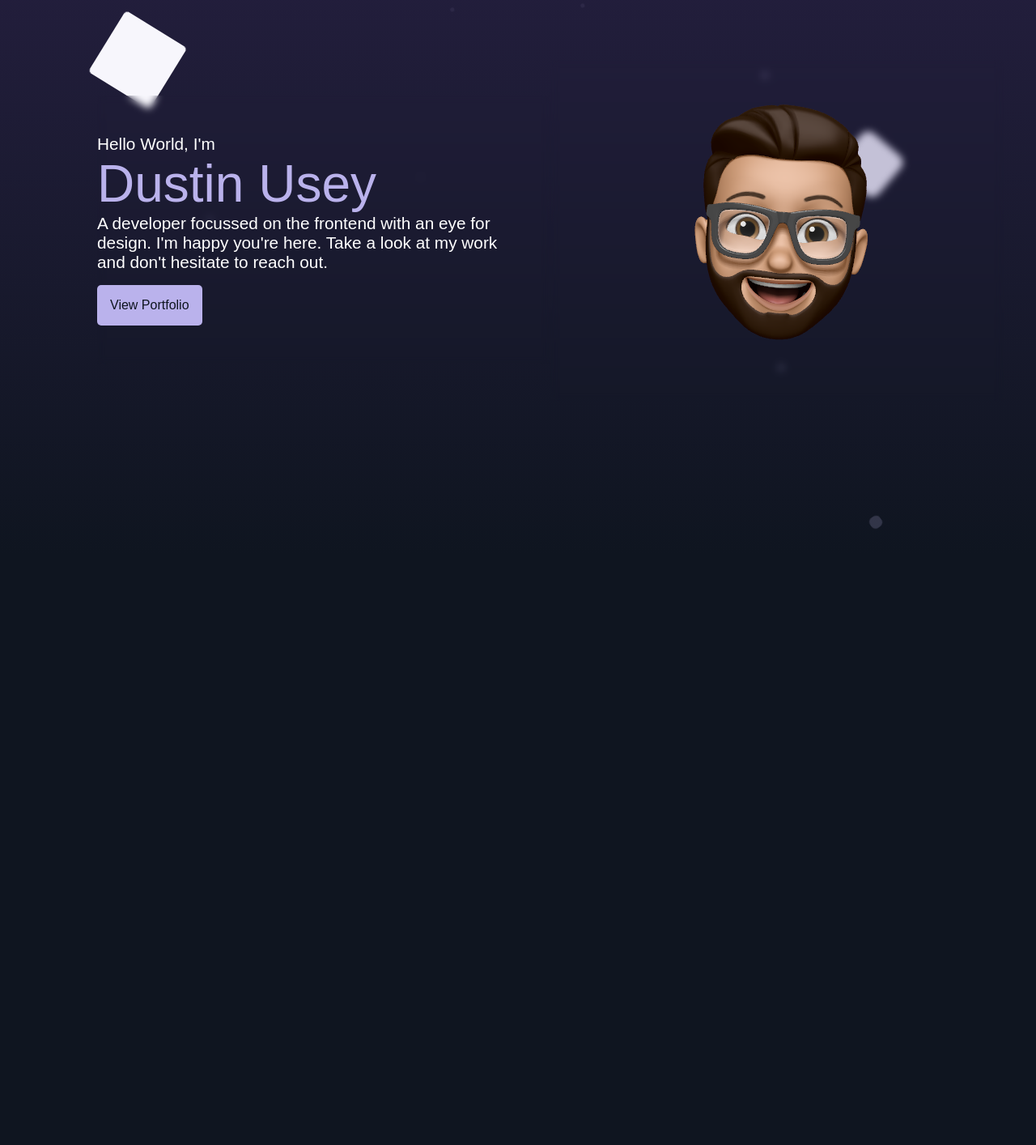
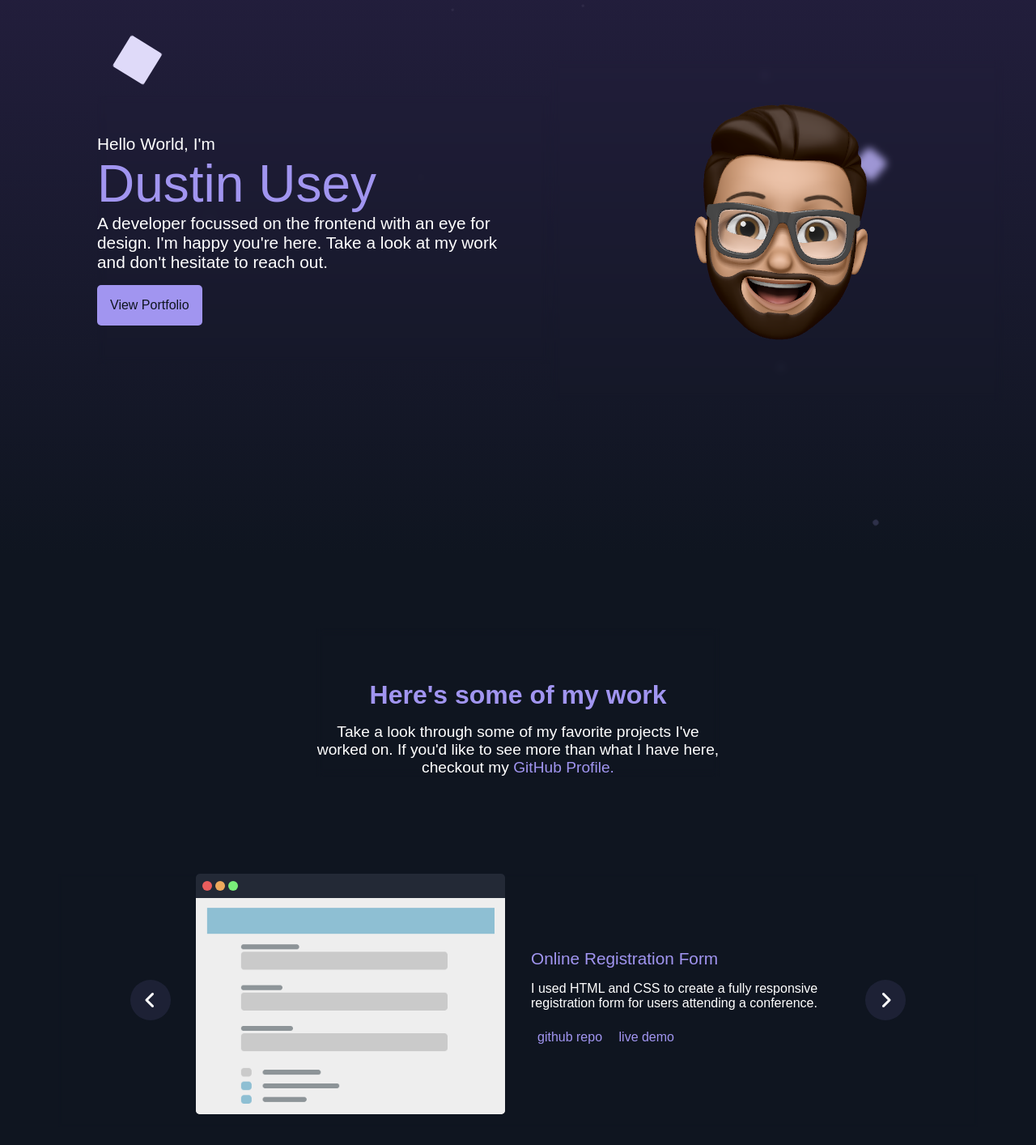
Before and after one commit to dustinusey/dustinusey, a website: page index.html in a window 1280 px wide. Shown: the part 116-1530 px from the top of the page at 81% size. Before the commit the page ends 800 px from the top, so only its background shows below. Drawn offline with nearby package versions, Linux system fonts and the light colour scheme; files that its build step writes are made by us from their sources; a web font is replaced by a local one.

Commit message:
porfolio UI

```diff
--- a/frontend/src/scripts/app.js
+++ b/frontend/src/scripts/app.js
@@ -9,34 +9,122 @@ hamMenu.addEventListener('click', handleHamAnimations);
 offScreenNav.addEventListener('click', handleHamAnimations);
 
 
-const particalBoard = document.querySelector('.partical-board');
+const particleBoard = document.querySelector('.particle-board');
 const config = {
-  particalCount: 200,
+  particleCount: 200,
 }
-for (let i = 0; i < config.particalCount; i++) {
-  createPartical();
-  positionPartical();
+for (let i = 0; i < config.particleCount; i++) {
+  createParticle();
+  positionParticle();
 }
-function createPartical() {
-  let partical = document.createElement('div');
-  partical.classList.add('partical');
-  particalBoard.appendChild(partical);
+function createParticle() {
+  let particle = document.createElement('div');
+  particle.classList.add('particle');
+  particleBoard.appendChild(particle);
 }
-function positionPartical(index) {
-  let particals = document.querySelectorAll('.partical');
-  for (let i = 0; i < particals.length / 2; i++) {
-    particals[i].classList.add('mobile');
+function positionParticle(index) {
+  let particles = document.querySelectorAll('.particle');
+  for (let i = 0; i < particles.length / 2; i++) {
+    particles[i].classList.add('mobile');
   }
-  particals.forEach(partical => {
+  particles.forEach(particle => {
     let randomTop = Math.floor(Math.random() * (-700 - 700) + 700);
-    partical.style.top = `${randomTop}%`
+    particle.style.top = `${randomTop}%`
 
     let randomLeft = Math.floor(Math.random() * (-700 - 700) + 700);
-    partical.style.left = `${randomLeft}%`
+    particle.style.left = `${randomLeft}%`
 
     let randomDuration = Math.floor(Math.random() * 50);
     let randomDelay = Math.floor(Math.random() * 1);
 
-    partical.style.animation = `particals ${randomDuration}s ${randomDelay}s ease infinite`
+    particle.style.animation = `particles ${randomDuration}s ${randomDelay}s ease infinite`
   });
 }
+
+
+// load project data
+const projectData = [
+  {
+    name: "Online Registration Form",
+    description: "I used HTML and CSS to create a fully responsive registration form for users attending a conference.",
+    githubLink: "",
+    livedemoLink: "",
+    thumbnail: "./assets/proj3.png",
+  },
+  {
+    name: "Interactive Photo Gallery",
+    description: "This photo gallery app uses JavaScript to search/filter through photos as well as to show a larger version once a photo is clicked. I used CSS Gird to layout the photo gallery.",
+    githubLink: "",
+    livedemoLink: "",
+    thumbnail: "./assets/proj5.png",
+  },
+  {
+    name: "Gameshow App",
+    description: "I used my knowledge of JavaScript to build out a fun, interactive game. Users have to guess the random word up on the screen but only get 5 attempts to guess the word before losing.",
+    githubLink: "",
+    livedemoLink: "",
+    thumbnail: "./assets/proj6.png",
+  },
+  {
+    name: "WebApp Dashboard",
+    description: "This well-structured dashboard was built using CSS grid and flex-box. I used the Chart.js plugin to display data onto the dashboard. ",
+    githubLink: "",
+    livedemoLink: "",
+    thumbnail: "./assets/proj7.png",
+  },
+  {
+    name: "Employee Directory (API)",
+    description: "Connecting to the randomuser API, I was able to generate a webpage with data from an API using fetch.",
+    githubLink: "",
+    livedemoLink: "",
+    thumbnail: "./assets/proj8.png",
+  },
+
+];
+createProject(projectData[0]);
+function createProject(data) {
+  const projectContentImg = document.getElementById('contentImage');
+  const projectInfo = document.getElementById('projectInfo');
+  const header = projectInfo.querySelector('h4');
+  const desc = projectInfo.querySelector('p');
+  const repoLink = projectInfo.querySelector('a.repo');
+  const liveLink = projectInfo.querySelector('a.live');
+
+  projectContentImg.src = data.thumbnail;
+
+  header.textContent = data.name;
+  desc.textContent = data.description;
+  repoLink.setAttribute('href', data.githubLink);
+  liveLink.setAttribute('href', data.livedemoLink);
+}
+
+
+// carousel logic
+let currentIndex = 0;
+const projectCarousel = document.getElementById('projectCarousel');
+projectCarousel.addEventListener('click', e => {
+  handleCarouselSwitching(e);
+});
+
+
+function handleCarouselSwitching(e) {
+  const prev = document.querySelector('.project-carousel i.fa-angle-left');
+  const next = document.querySelector('.project-carousel i.fa-angle-right');
+
+  if (e.target === prev) {
+    if (currentIndex === 0) {
+      currentIndex = projectData.length -1;
+    } else {
+      currentIndex --;
+    }
+    createProject(projectData[currentIndex])
+  } else
+  if (e.target === next) {
+    if (currentIndex === projectData.length -1) {
+      currentIndex = 0;
+    } else {
+      currentIndex ++;
+    }
+    createProject(projectData[currentIndex])
+  }
+}
--- a/frontend/src/styles/base/_base.scss
+++ b/frontend/src/styles/base/_base.scss
@@ -25,6 +25,13 @@ body {
     .wrapper {
         @include wrapper(1200px);
     }
+
+    section {
+        height: 90vh;
+        @include break(smedium) {
+            height: 100vh;
+        }
+    }
 }
 
 a {
@@ -40,4 +47,23 @@ a {
             color: white;
         }
     }
+    &.button {
+        @include radius(5px);
+        display: inline-block;
+        font-size: 1.1rem;
+        margin-top: 1rem;
+        padding: 1rem 1.5rem;
+        &.primary {
+            @include bg(rgba($primary, 0.2));
+            color: $primary;
+        }
+        &.secondary {
+            @include bg($bg-darker);
+            color: $primary;
+        }
+        .empty {
+            @include bg($bg-darker);
+            color: $primary;
+        }
+    }
 }
--- a/frontend/src/styles/base/_index.scss
+++ b/frontend/src/styles/base/_index.scss
@@ -1 +1 @@
-@import 'base', 'buttons', 'particals';
+@import 'base', 'buttons', 'particles';
--- a/frontend/src/styles/base/_particals.scss
+++ b/frontend/src/styles/base/_particles.scss
@@ -1,4 +1,4 @@
-.partical-board {
+.particle-board {
     position: fixed;
     height: 100vh;
     width: 100%;
@@ -6,10 +6,10 @@
     pointer-events: none;
   }
 
-  .partical {
+  .particle {
     opacity: 0;
-    height: 100px;
-    width: 100px;
+    height:  50px;
+    width: 50px;
     background: white;
     display: block;
     position: absolute;
@@ -23,9 +23,12 @@
     }
   }
 
-  @keyframes particals {
+  @keyframes particles {
     10% {
         opacity: 1;
+    }
+    50% {
+      background: $primary;
     }
     100% {
         top: 50%;
@@ -34,7 +37,11 @@
         height: 0;
         width: 0;
         border-radius: 50%;
-        background: $primary;
         transform: translate(-50%, -50%) rotate(1120deg);
     }
   }
+
+
+  section.contact {
+    background-image: linear-gradient(($bg-darker, darken($bg-darker, 3%)));
+  }
--- a/frontend/src/styles/components/_home.scss
+++ b/frontend/src/styles/components/_home.scss
@@ -1,11 +1,8 @@
 section.home {
     background-image: (linear-gradient($bg-dark, $bg-darker));
-    height: 90vh;
     padding: 2rem;
     color: white;
-    @include break(smedium) {
-        height: 100vh;
-    }
+
     .wrapper {
         z-index: 50;
         height: 100%;
@@ -29,6 +26,15 @@ section.home {
                     margin-top: 1rem;
                     font-size: 1rem;
                     width: 100%;
+                    padding: 0;
+                    overflow: hidden;
+                    a {
+                        color: $bg-darker;
+                        height: 100%;
+                        width: 100%;
+                        display: block;
+                        padding: 1rem;
+                    }
                 }
             }
             @include break(medium) {
--- a/frontend/src/styles/components/_index.scss
+++ b/frontend/src/styles/components/_index.scss
@@ -1,2 +1,2 @@
 @import 'navigation', 'off-screen-nav';
-@import 'home';
+@import 'home', 'portfolio';
--- /dev/null
+++ b/frontend/src/styles/components/_portfolio.scss
@@ -0,0 +1,148 @@
+section.portfolio {
+    .wrapper {
+        @include flex(column,nowrap, flex-start, center);
+        padding: 2rem;
+        height: 100%;
+        .description {
+            @include glass(5px);
+            @include bg(transparent);
+            margin: 2rem auto auto;
+            h3 {
+                color: $primary;
+                text-align: center;
+                margin-bottom: 1rem;
+                font-size: 1.3rem;
+                margin-top: 4rem;
+            }
+            p {
+                font-weight: 300;
+                font-size: 1rem;
+                width: 100%;
+                max-width: 500px;
+                text-align: center;
+                margin: 0 auto;
+                color: white;
+            }
+        }
+        .project-carousel {
+            @include bg(transparent);
+            @include glass(2px);
+            @include flex(row, nowrap, space-evenly, center);
+            width: 100%;
+            margin: auto;
+            position: relative;
+            i {
+                @include center-flex;
+                @include radius(50%);
+                @include glass(2px);
+                @include bg(rgba($primary, 0.1));
+                @include same-size(50px);
+                @include absolute-center;
+                top: 120%;
+                cursor: pointer;
+                font-size: 1.5rem;
+                color: white;
+                transition: background-color .3s, color .3s;
+                &:hover {
+                    @include bg($primary);
+                    color: $bg-darker;
+                }
+                &.fa-angle-left {
+                    left: 10%;
+                }
+                &.fa-angle-right {
+                    left: 90%;
+                }
+                @include break(medium) {
+                    @include absolute-center;
+                }
+            }
+            .carousel-item {
+                @include flex(row, nowrap, space-evenly, center);
+                gap: 2rem;
+                @include break(medium) {
+                    max-width: 70%;
+                    margin: 0 auto;
+                }
+                .window-container {
+                    @include radius(5px);
+                    overflow: hidden;
+                    margin-bottom: 1rem;
+                    width: 100%;
+                    display: none;
+                    @include break(medium) {
+                        display: block;
+                    }
+                    .header {
+                        @include bg($window-header);
+                        @include size(30px, 100%);
+                        @include flex(row, nowrap, flex-start, center);
+                        gap: .25rem;
+                        padding: .5rem;
+                        .dot {
+                            @include same-size(12px);
+                            @include radius(50%);
+                            &.close {
+                                @include bg(rgb(234, 93, 93));
+                            }
+                            &.min {
+                                @include bg(rgb(237, 169, 92));
+                            }
+                            &.max {
+                                @include bg(rgb(121, 238, 121));
+                            }
+                        }
+                    }
+                    .content {
+                        @include bg(#eee);
+                        min-height: 100px;
+                        img {
+                            margin: 0 auto;
+                            display: block;
+                        }
+                    }
+                }
+                .project-info {
+                    text-align: center;
+                    color: white;
+                    font-weight: 300;
+                    width: 100%;
+                    max-width: 400px;
+                    margin: 0 auto;
+                    @include break(medium) {
+                        max-width: 100%;
+                        text-align: left;
+                    }
+                    h4 {
+                        color: $primary;
+                        font-size: 1.3rem;
+                        margin-bottom: 1rem;
+                    }
+                    a {
+                        font-size: 1rem;
+                        padding: .5rem;
+                    }
+                    h4, a {
+                        font-weight: 400;
+                    }
+                }
+            }
+
+        }
+    }
+
+    @include break(medium) {
+        .wrapper {
+            justify-content: center;
+            .description {
+                margin: auto;
+                h3 {
+                    font-size: 2rem;
+                }
+                p {
+                    font-size: 1.2rem;
+                }
+            }
+        }
+    }
+}
--- a/frontend/src/styles/util/_variables.scss
+++ b/frontend/src/styles/util/_variables.scss
@@ -15,8 +15,9 @@ $breakpoints: (
   "widescreen": 1440px
 ) !default;
 
-$primary: #BAB2EC;
+$primary: #a195f0;
 
-$bg-dark: #141B2C;
 $bg-dark: #251f40;
 $bg-darker: #0F1520;
+
+$window-header: #232936;
--- a/index.html
+++ b/index.html
@@ -16,8 +16,8 @@
     <div class="off-screen-nav" id="offScreenNav">
         <ul>
             <li><a href="#home">home</a></li>
-            <li><a href="#">portfolio</a></li>
-            <li><a href="#">contact</a></li>
+            <li><a href="#portfolio">portfolio</a></li>
+            <li><a href="#contact">contact</a></li>
         </ul>
     </div>
     <nav>
@@ -29,8 +29,8 @@
             </div>
             <ul class="full-nav">
                 <li><a href="#home">home</a></li>
-                <li><a href="#">portfolio</a></li>
-                <li><a href="#">contact</a></li>
+                <li><a href="#portfolio">portfolio</a></li>
+                <li><a href="#contact">contact</a></li>
             </ul>
             <div class="ham-menu" id="hamMenu">
                 <div class="bar bar1"></div>
@@ -40,7 +40,7 @@
         </div>
     </nav>
     <section class="home" id="home">
-        <div class="partical-board"></div>
+        <div class="particle-board"></div>
         <div class="wrapper">
             <div class="hero-container">
                 <div class="memoji-container">
@@ -50,12 +50,52 @@
                     <p>Hello World, I'm</p>
                     <p class="name">Dustin Usey</p>
                     <p>A developer focussed on the frontend with an eye for design. I'm happy you're here. Take a look at my work and don't hesitate to reach out. </p>
-                    <button class="primary">View Portfolio</button>
+                    <button class="primary"><a href="#portfolio">View Portfolio</a></button>
                 </div>
             </div>
         </div>
     </section>
+    <section class="portfolio" id="portfolio">
+        <div class="wrapper">
+            <div class="description">
+                <h3>Here's some of my work</h3>
+                <p>Take a look through some of my favorite projects I've worked on. If you'd like to see more than what I have here, checkout my <a href="#">GitHub Profile.</a></p>
+            </div>
+            <div class="project-carousel" id="projectCarousel">
+                    <i class="fa-solid fa-angle-left"></i>
+                    <div class="carousel-content">
+                        <div class="carousel-item">
+                            <div class="window-container">
+                                <div class="header">
+                                    <div class="dot close"></div>
+                                    <div class="dot min"></div>
+                                    <div class="dot max"></div>
+                                </div>
+                                <div class="content">
+                                    <img id="contentImage" src="" alt="">
+                                </div>
+                            </div>
+                            <div class="project-info" id="projectInfo">
+                                <h4></h4>
+                                <p></p>
+                                <div class="btn-group">
+                                    <a href="" class="button empty repo">github repo</a>
+                                    <a href="" class="button empty live">live demo</a>
+                                </div>
+                            </div>
+                        </div>
+                    </div>
+                    <i class="fa-solid fa-angle-right"></i>
+            </div>
+        </div>
 
-    <script src="./frontend/dist/scripts/app.js"></script>
+    </section>
+    <section class="contact" id="contact">
+        <div class="wrapper">
+
+        </div>
+    </section>
+
+    <script src="./frontend/src/scripts/app.js"></script>
 </body>
 </html>
```
Also changed, not shown: assets/proj3.png (added), assets/proj5.png (added), assets/proj6.png (added), assets/proj7.png (added), assets/proj8.png (added), assets/project-template.png (added), frontend/dist/scripts/app.js, frontend/dist/styles/app.css.
